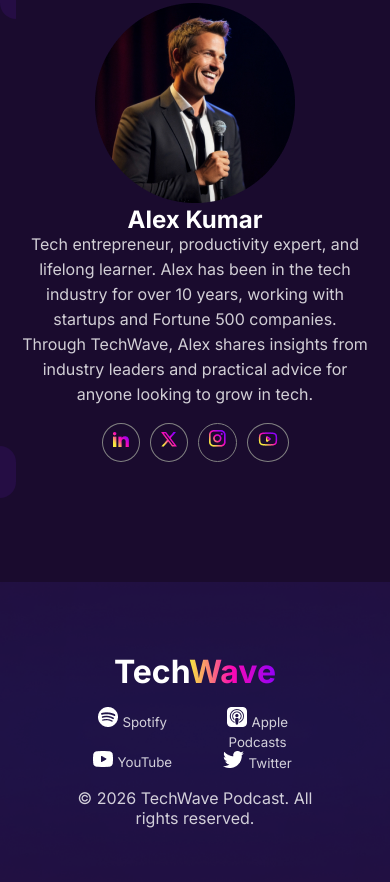
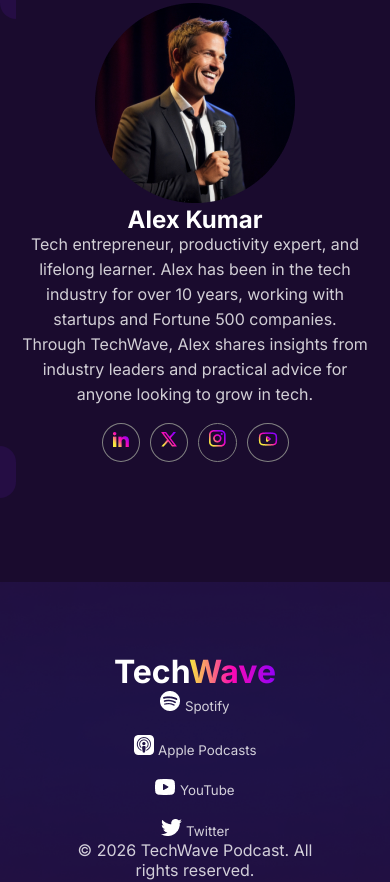
Before and after one commit to KanizSanjila/Assignment-2, a plain HTML site: page index.html in a window 390 px wide. Shown: the part 4532-5414 px from the top of the page. Drawn offline with Linux system fonts and the light colour scheme.

Commit message:
footer alignment done

```diff
--- a/styles/style.css
+++ b/styles/style.css
@@ -307,10 +307,13 @@
 }
 
 .icon-container{
-    margin:1rem ;
-    column-gap: 2rem;
+    width: 50%;
+    margin:0 auto;
+    column-gap: 1rem;
     display: flex;
     justify-content: center;
+    row-gap: 20px;
+
 
 }
 
@@ -370,8 +373,9 @@
 
 
 .icon-container{
-    display: grid;
-   grid-template-columns: repeat(2 , 1fr);
+    flex-wrap: wrap;
+    /* display: grid;
+   grid-template-columns: repeat(2 , 1fr); */
 
 }
 
```
